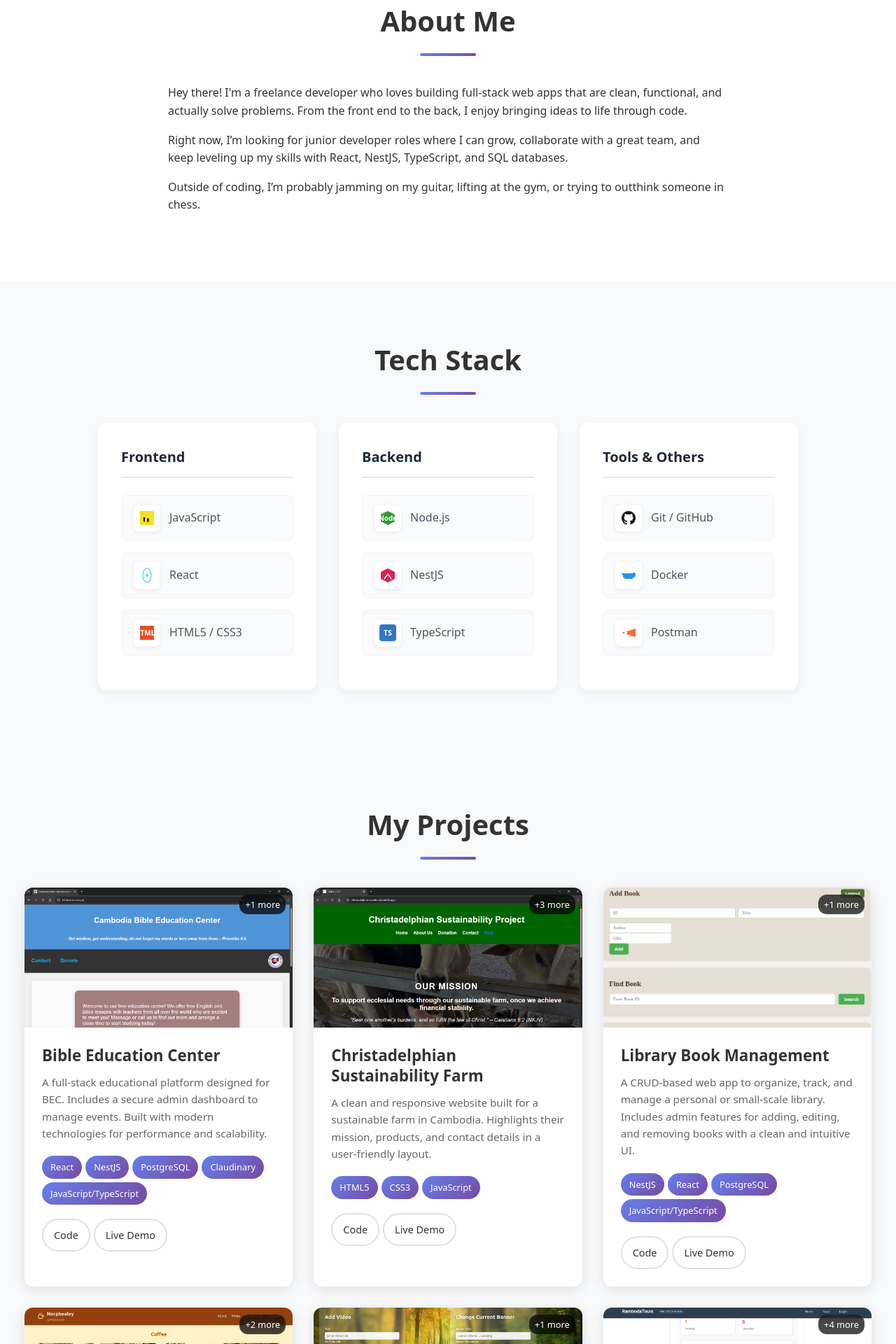
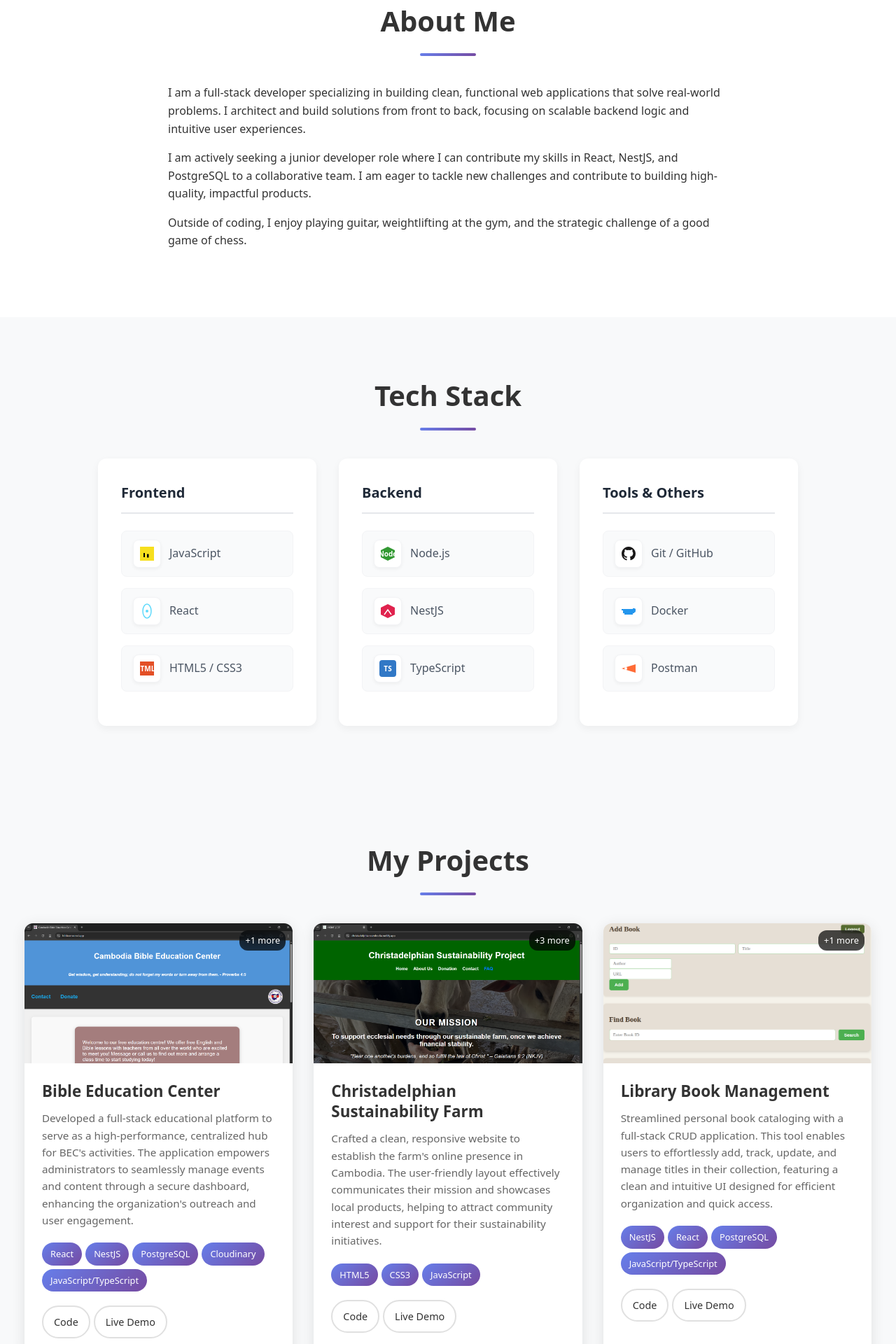
Before and after one commit to calledarian/Portfolio, a React (Create React App) app: page / in a window 1280 px wide. Shown: the part 720-2640 px from the top of the page at 70% size. Built offline with nearby package versions, Linux system fonts and the light colour scheme.

Commit message:
new portfolio

```diff
--- a/src/components/About.js
+++ b/src/components/About.js
@@ -6,13 +6,13 @@ export default function About() {
                 <h2 className="section-title">About Me</h2>
                 <div className="about-content">
                     <p>
-                        Hey there! I'm a freelance developer who loves building full-stack web apps that are clean, functional, and actually solve problems. From the front end to the back, I enjoy bringing ideas to life through code.
+                        I am a full-stack developer specializing in building clean, functional web applications that solve real-world problems. I architect and build solutions from front to back, focusing on scalable backend logic and intuitive user experiences.
                     </p>
                     <p>
-                        Right now, I’m looking for junior developer roles where I can grow, collaborate with a great team, and keep leveling up my skills with React, NestJS, TypeScript, and SQL databases.
+                        I am actively seeking a junior developer role where I can contribute my skills in React, NestJS, and PostgreSQL to a collaborative team. I am eager to tackle new challenges and contribute to building high-quality, impactful products.
                     </p>
                     <p>
-                        Outside of coding, I’m probably jamming on my guitar, lifting at the gym, or trying to outthink someone in chess.
+                        Outside of coding, I enjoy playing guitar, weightlifting at the gym, and the strategic challenge of a good game of chess.
                     </p>
                 </div>
             </div>
--- a/src/components/Footer.js
+++ b/src/components/Footer.js
@@ -2,7 +2,7 @@ export default function Footer() {
     return (
         <footer className="footer">
             <div className="footer-content">
-                <p>© {new Date().getFullYear()} Arian Khadem, The Developer.</p>
+                <p>© {new Date().getFullYear()} Arian Khadem, The Software Developer.</p>
             </div>
         </footer>
     )
--- a/src/components/Portfolio.js
+++ b/src/components/Portfolio.js
@@ -7,7 +7,7 @@ export default function Portfolio() {
         <div id='portfolioo'>
             <header className="header">
                 <div className="header-content">
-                    <h1 className="logo">Developer</h1>
+                    <h1 className="logo"> Software Developer</h1>
                     <p className="date-text">
                         {new Date().getFullYear()} / {new Date().getMonth() + 1} / {new Date().getDate()}
                     </p>
--- a/src/components/Projects.js
+++ b/src/components/Projects.js
@@ -6,8 +6,8 @@ const projectsData = [
         id: 1,
         title: "Bible Education Center",
         description:
-            "A full-stack educational platform designed for BEC. Includes a secure admin dashboard to manage events. Built with modern technologies for performance and scalability.",
-        tags: ["React", "NestJS", "PostgreSQL", "Claudinary", "JavaScript/TypeScript"],
+            "Developed a full-stack educational platform to serve as a high-performance, centralized hub for BEC's activities. The application empowers administrators to seamlessly manage events and content through a secure dashboard, enhancing the organization's outreach and user engagement.",
+        tags: ["React", "NestJS", "PostgreSQL", "Cloudinary", "JavaScript/TypeScript"],
         images: ["./bec.png", "./bec28.png"],
         codeLink: "https://github.com/calledarian/my-ecclesia-website",
         liveDemo: "https://bibleec.vercel.app/",
@@ -16,7 +16,7 @@ const projectsData = [
         id: 2,
         title: "Christadelphian Sustainability Farm",
         description:
-            "A clean and responsive website built for a sustainable farm in Cambodia. Highlights their mission, products, and contact details in a user-friendly layout.",
+            "Crafted a clean, responsive website to establish the farm's online presence in Cambodia. The user-friendly layout effectively communicates their mission and showcases local products, helping to attract community interest and support for their sustainability initiatives.",
         tags: ["HTML5", "CSS3", "JavaScript"],
         images: ["./farm.png", "./farm28.png", "./farm29.png", "./farm30.png"],
         codeLink: "https://github.com/calledarian/farm",
@@ -26,7 +26,7 @@ const projectsData = [
         id: 3,
         title: "Library Book Management",
         description:
-            "A CRUD-based web app to organize, track, and manage a personal or small-scale library. Includes admin features for adding, editing, and removing books with a clean and intuitive UI.",
+            "Streamlined personal book cataloging with a full-stack CRUD application. This tool enables users to effortlessly add, track, update, and manage titles in their collection, featuring a clean and intuitive UI designed for efficient organization and quick access.",
         tags: ["NestJS", "React", "PostgreSQL", "JavaScript/TypeScript"],
         images: ["./bookshell2.png", "./bookshell3.png"],
         codeLink: "https://github.com/calledarian/library",
@@ -36,7 +36,7 @@ const projectsData = [
         id: 4,
         title: "Norphealey Cafe Shop",
         description:
-            "A visually appealing static website built for a Phnom Penh café. Designed to reflect the brand identity and showcase the café’s menu, style, and location.",
+            "Designed a visually compelling static website to capture the unique brand identity of a Phnom Penh café. The site serves as an attractive digital storefront, showcasing the menu, ambiance, and location to draw in new customers and enhance the café's local profile.",
         tags: ["React", "JavaScript"],
         images: ["./norph.png", "./norph28.png", "./norph29.png"],
         codeLink: "https://github.com/calledarian/norph",
@@ -46,8 +46,8 @@ const projectsData = [
         id: 5,
         title: "Gospel For Youths",
         description:
-            "A full-featured gospel content platform tailored for young audiences. Includes a CMS for blog and video content, admin dashboard, and dynamic front-end pages.",
-        tags: ["React", "NestJS", "Claudinary", "PostgreSQL", "JavaScript/TypeScript"],
+            "Engineered a dynamic content platform for young audiences, complete with a custom-built Content Management System (CMS). The system empowers administrators to manage blog posts and video content independently, fostering direct and consistent engagement with their community.",
+        tags: ["React", "NestJS", "Cloudinary", "PostgreSQL", "JavaScript/TypeScript"],
         images: ["./gospel28.png", "./gospel29.png"],
         codeLink: "https://github.com/calledarian/GospelForYouths-backend",
         liveDemo: "https://gospelforyouths.vercel.app/",
@@ -56,8 +56,8 @@ const projectsData = [
         id: 6,
         title: "Tour Booking Webapp",
         description:
-            "A tour booking platform with a public form, spam protection, and admin dashboard. Admins can manage bookings, confirm or decline requests, and create tour packages with image uploads. Includes booking limits, secure login, and a clean, responsive interface.",
-        tags: ["React", "NestJS", "Claudinary", "PostgreSQL", "JavaScript/TypeScript"],
+            "Automated the client booking process for a local tour guide by building a secure, full-stack platform. It features robust admin controls for managing tour packages, booking confirmations, and user requests, while incorporating spam protection and secure authentication to ensure data integrity.",
+        tags: ["React", "NestJS", "Cloudinary", "PostgreSQL", "JavaScript/TypeScript"],
         images: ["./ramboda31.png", "./ramboda30.png", "./ramboda29.png", "./Ramboda28.png", "RAMBODA27.png"],
         codeLink: "https://github.com/calledarian/tour-frontend",
         liveDemo: "https://rambodatour.vercel.app/",
```
